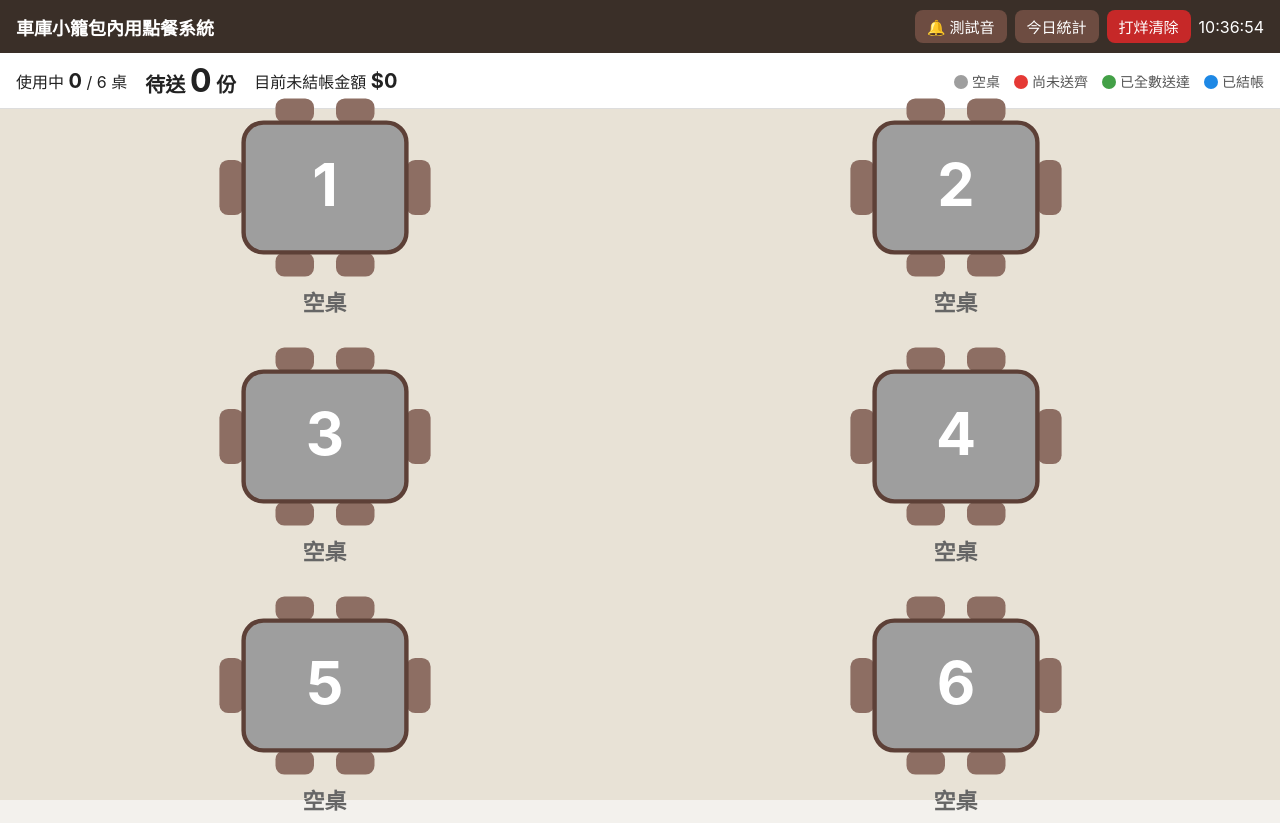
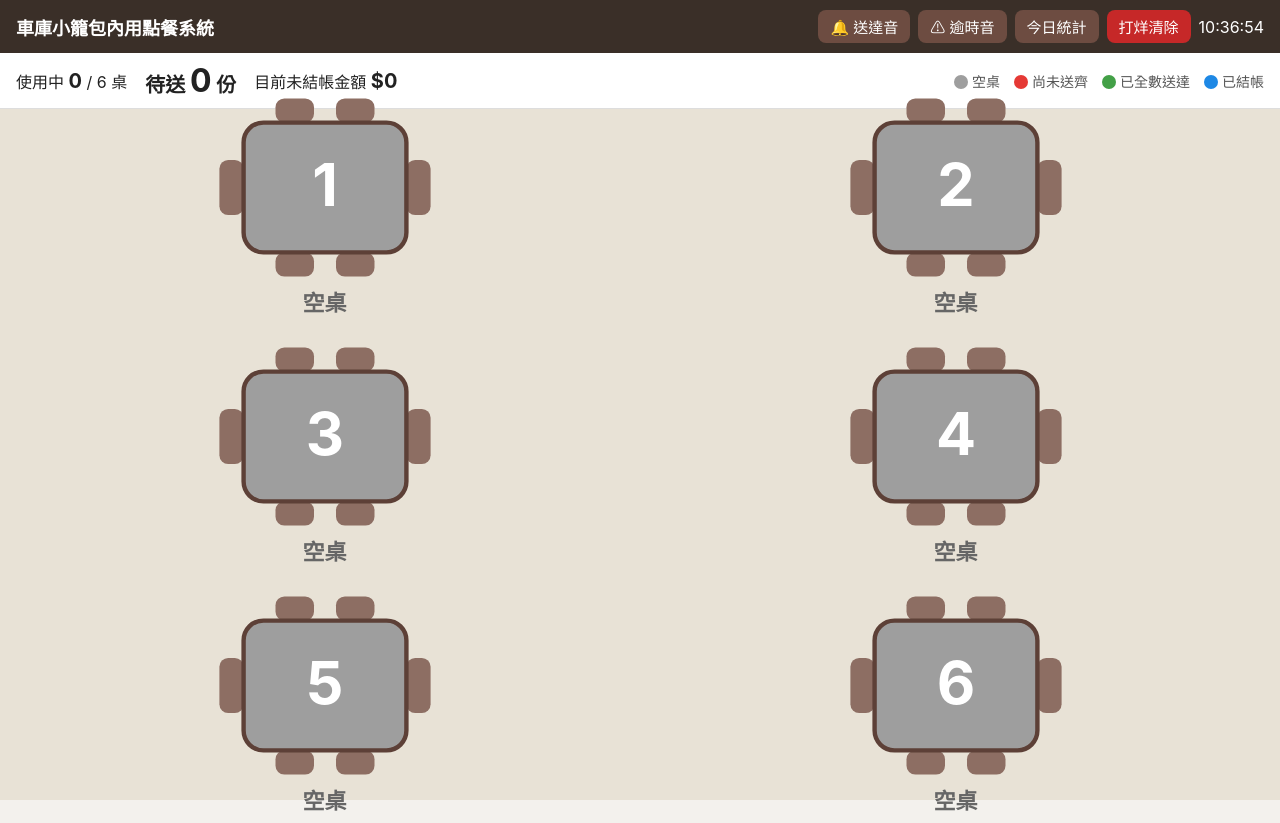
Before and after one commit to Albertchiang40210/garage-dinein, a plain HTML site: page index.html in a window 1280 px wide. Drawn offline with Linux system fonts and the light colour scheme.

Commit message:
Distinct overdue alarm sound; split test buttons

```diff
--- a/index.html
+++ b/index.html
@@ -90,7 +90,8 @@ header .hb .btn.danger{background:#c62828}
 <body>
 <header><h1>車庫小籠包內用點餐系統</h1>
   <span class="hb">
-    <button class="btn" onclick="chime()">🔔 測試音</button>
+    <button class="btn" onclick="chime()">🔔 送達音</button>
+    <button class="btn" onclick="beep()">⚠ 逾時音</button>
     <button class="btn" onclick="showSales()">今日統計</button>
     <button class="btn danger" onclick="closeShop()">打烊清除</button>
     <span id="clock"></span></span></header>
@@ -375,7 +376,8 @@ function tones(list) {
   } catch (e) {}
 }
 const dingdong = at => [[784, at, 1.0], [622, at + .55, 1.6]];             // 餐廳門鈴「叮—咚」(高→低)
-const beep = () => tones([...dingdong(0), ...dingdong(2.2)]);               // 逾時:叮咚連響兩次
+const alarm = at => [[1175, at, .22], [1175, at + .28, .22], [1175, at + .56, .22]]; // 急促「叮叮叮」
+const beep = () => tones([...alarm(0), ...alarm(1.2)]);                     // 逾時:高音急促「叮叮叮」連響兩輪,和叮咚明顯不同
 const chime = () => tones(dingdong(0));                                     // 全數送達:叮咚一次
 function check() {
   pruneSales();
```
